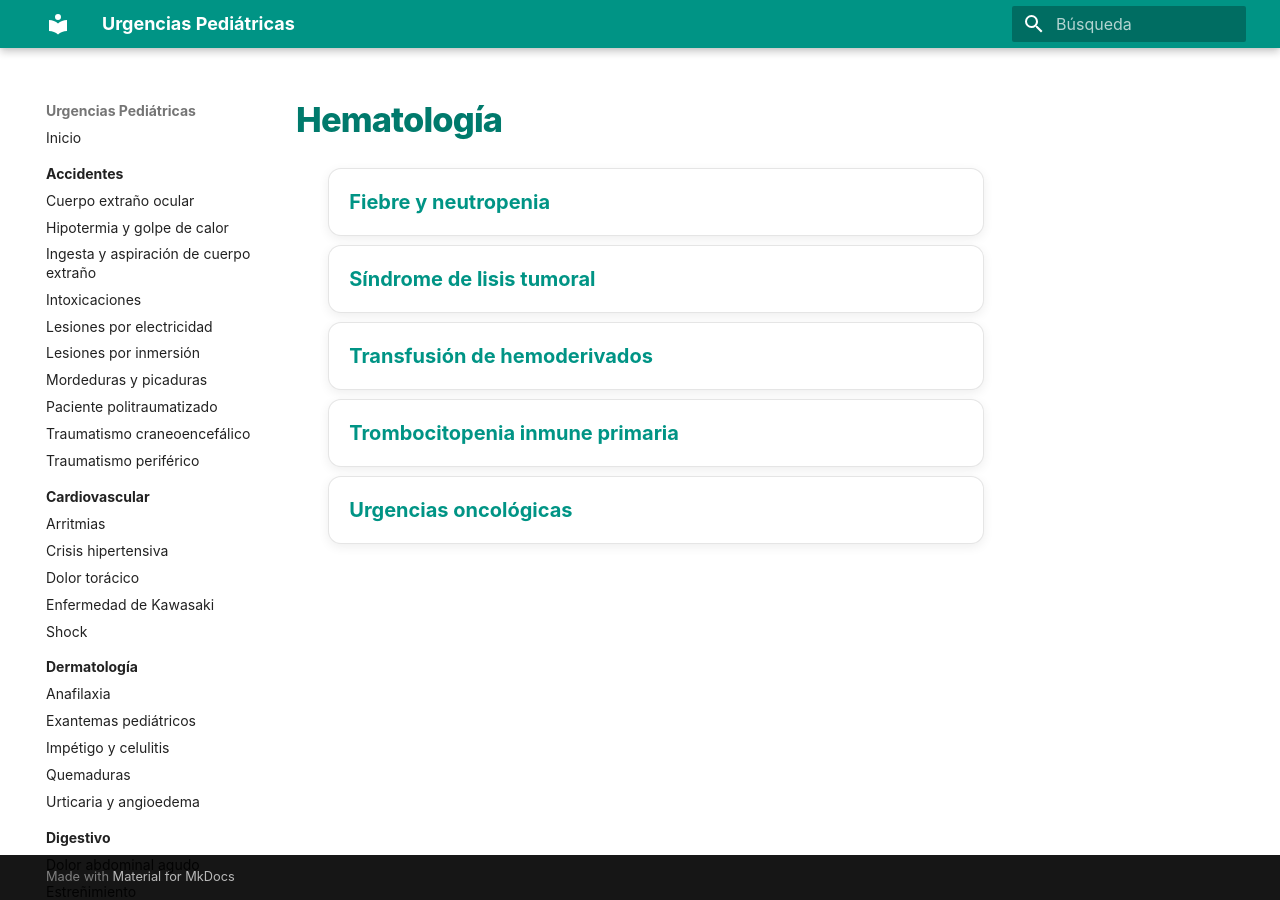
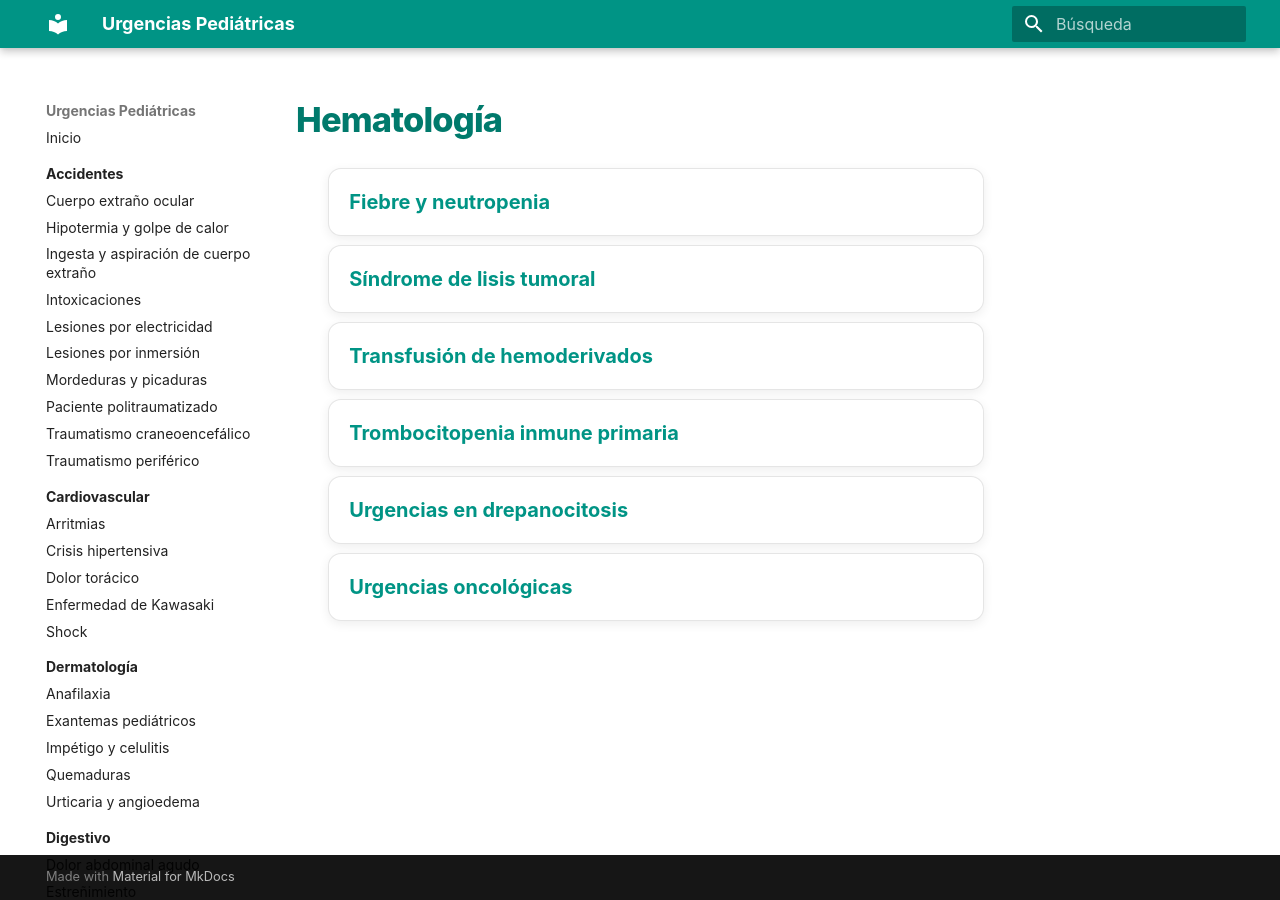
Before and after one commit to gonzaloares/urgencias-pediatricas, an MkDocs documentation site: the page built from docs/sangre/index.md, in a window 1280 px wide. Built offline with MkDocs 1.6.1 and Material for MkDocs 9.7.7, drawn with Linux system fonts in a browser that asks for light colours.

Commit message:
Actualiza docs/sangre/index.md

```diff
--- a/docs/sangre/index.md
+++ b/docs/sangre/index.md
@@ -6,6 +6,7 @@
 - [Síndrome de lisis tumoral](sindrome-lisis-tumoral.md)
 - [Transfusión de hemoderivados](transfusion-hemoderivados.md)
 - [Trombocitopenia inmune primaria](trombocitopenia-inmune-primaria.md)
+- [Urgencias en drepanocitosis](drepanocitosis-urgencias.md)
 - [Urgencias oncológicas](urgencias-oncologicas.md)
 
 </div>
```
